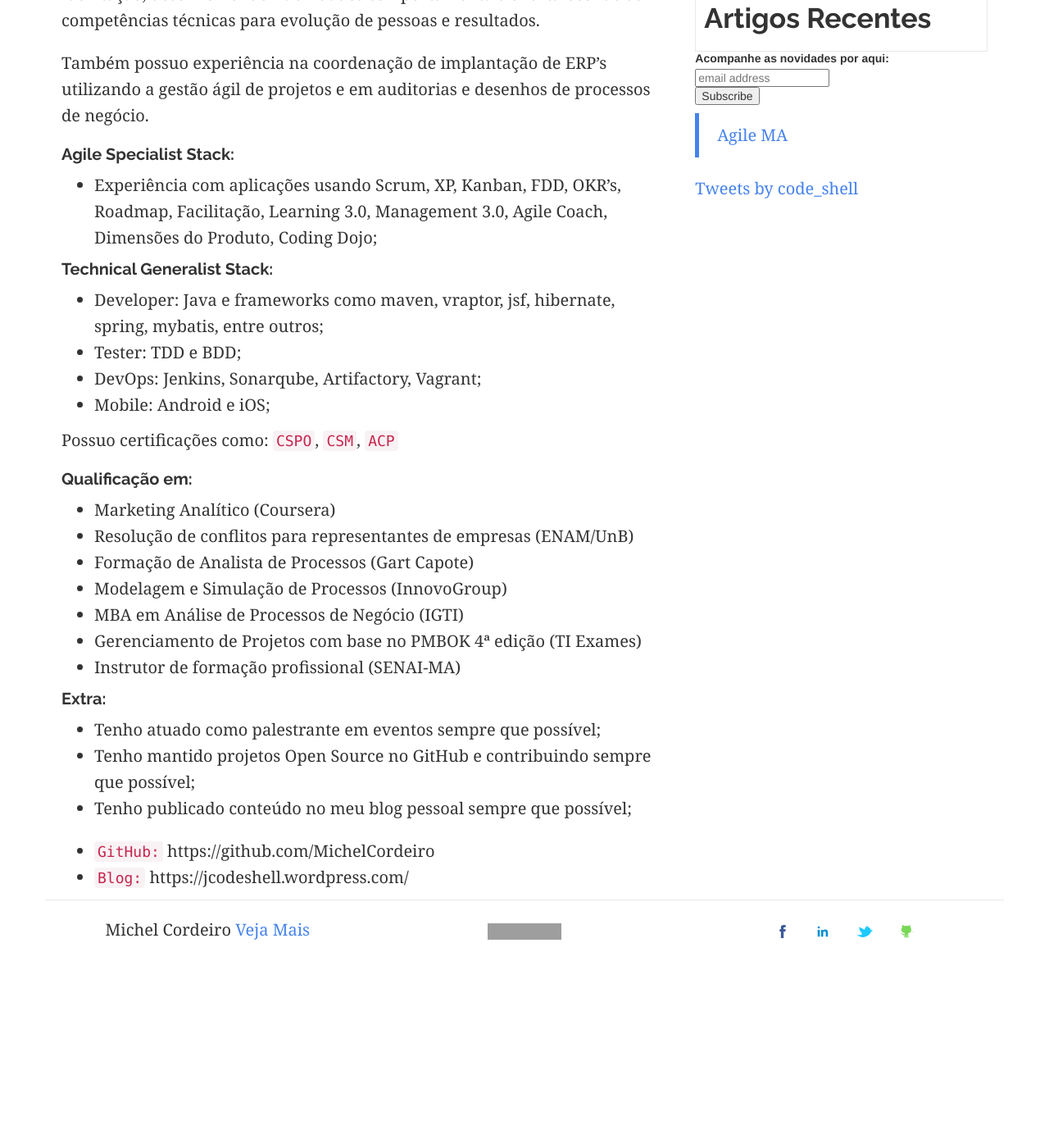
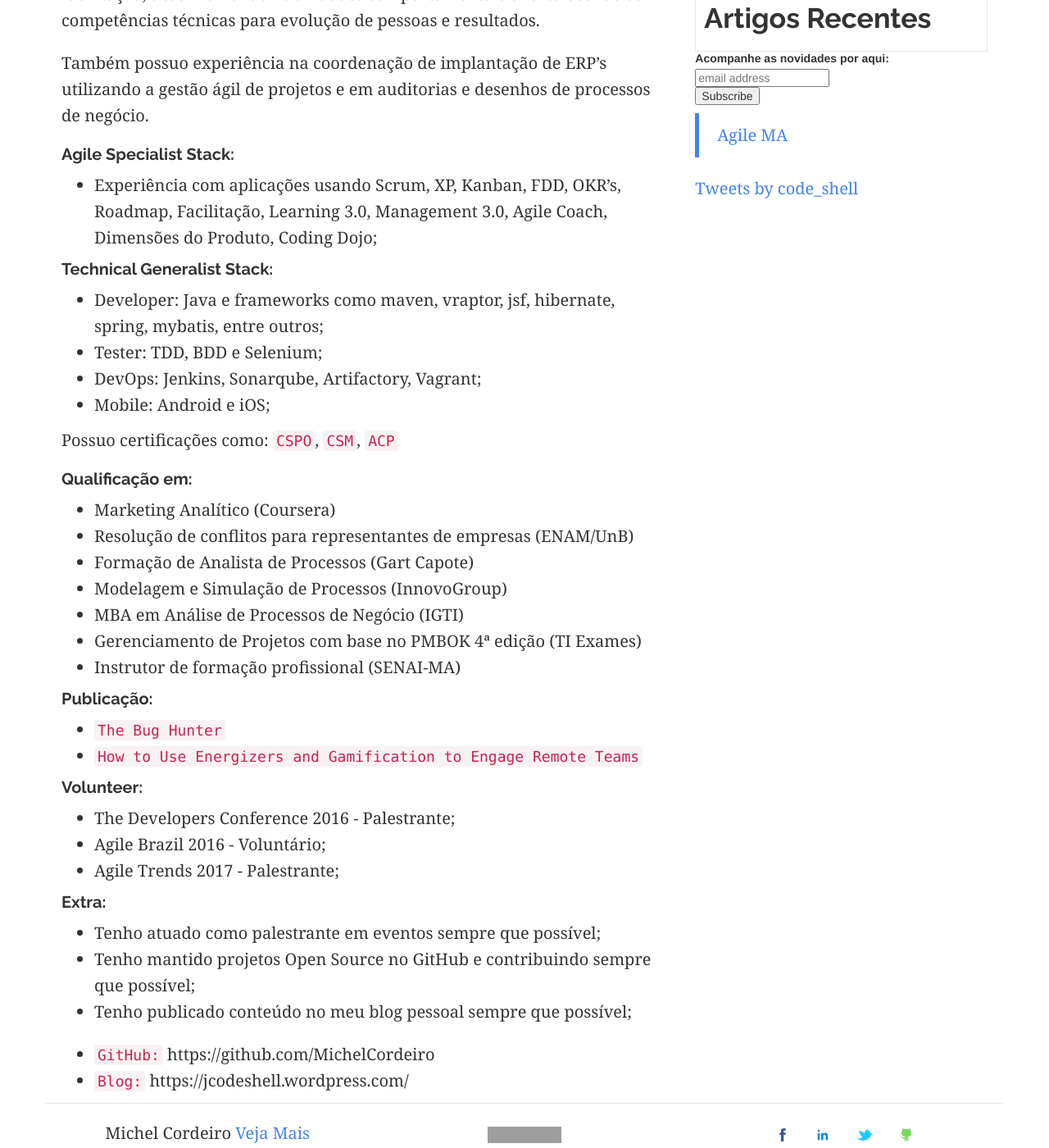
Before and after one commit to MichelCordeiro/blog, a Jekyll site: the page built from about.md, in a window 1280 px wide and 1400 px high, scrolled down 510 px. Shown: the whole window at 82% size. Built offline with Jekyll 4.4.1, drawn with Linux system fonts in a browser that asks for light colours; comment, search, counter and statistics services are not loaded; before the commit the page ends 1662 px from its top, so only the background shows below that; grey boxes are pictures that could not be loaded.

Commit message:
atualizacao perfil

```diff
--- a/about.md
+++ b/about.md
@@ -19,7 +19,7 @@
 <h4>Technical Generalist Stack:</h4>
 
 - Developer: Java e frameworks como maven, vraptor, jsf, hibernate, spring, mybatis, entre outros;
-- Tester: TDD e BDD;
+- Tester: TDD, BDD e Selenium;
 - DevOps: Jenkins, Sonarqube, Artifactory, Vagrant;
 - Mobile: Android e iOS;
 
@@ -35,6 +35,17 @@
 -	Gerenciamento de Projetos com base no PMBOK 4ª edição (TI Exames)
 -	Instrutor de formação profissional (SENAI-MA)
 
+<h4>Publicação:</h4>
+
+- [``The Bug Hunter``](https://www.scrumalliance.org/community/articles/2016/march/the-bug-hunter)
+- [``How to Use Energizers and Gamification to Engage Remote Teams``](https://www.scrumalliance.org/community/articles/2016/october/how-to-use-energizers-and-gamification-to-engage-r)
+
+<h4>Volunteer:</h4>
+
+- The Developers Conference 2016 - Palestrante;
+- Agile Brazil 2016 - Voluntário;
+- Agile Trends 2017 - Palestrante;
+
 <h4>Extra:</h4>
 
 - Tenho atuado como palestrante em eventos sempre que possível;
```
